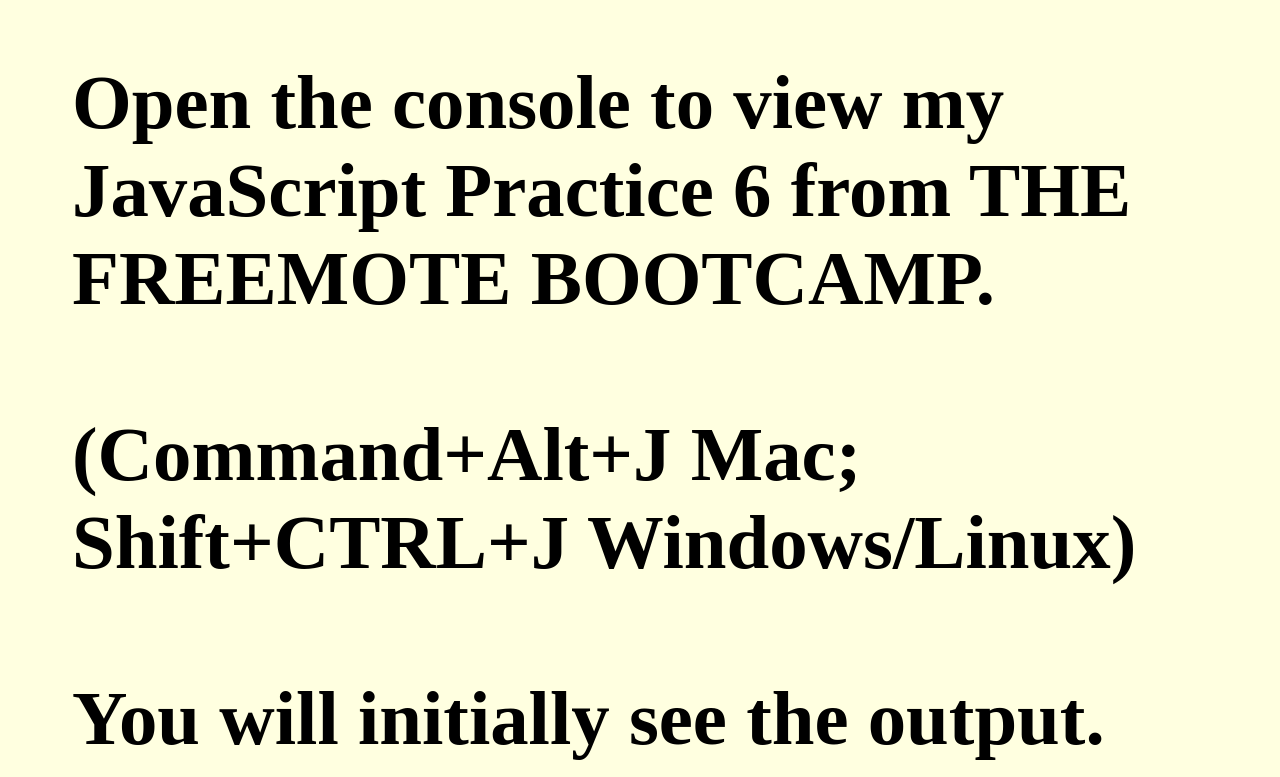
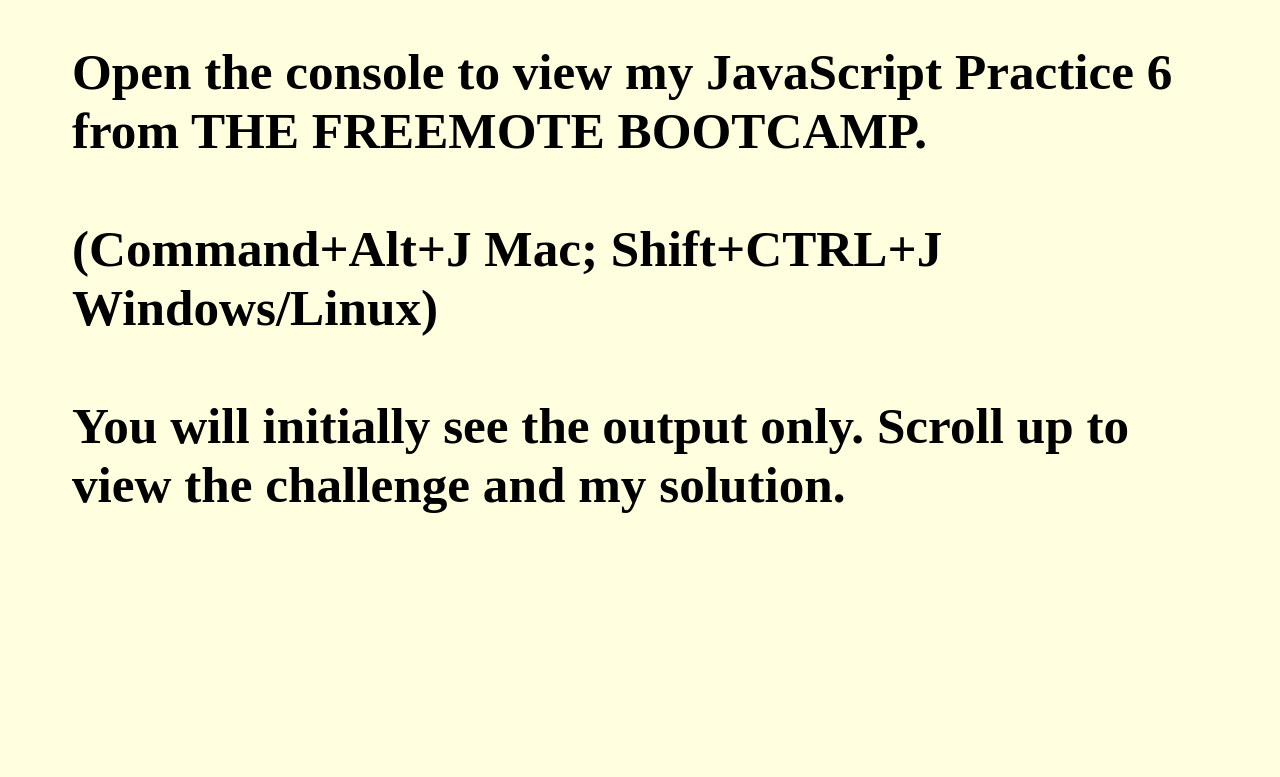
Before and after one commit to christianpaterson/Freemote-CodePen-Home-JavaScript-Practice-6, a plain HTML site: page index.html in a window 1280 px wide. Shown: the top 777 px of the page. Drawn offline with Linux system fonts and the light colour scheme.

Commit message:
adjust viewer message

```diff
--- a/style.css
+++ b/style.css
@@ -1,7 +1,7 @@
 body {
     background-color: lightyellow;
     padding: 0 5%;
-    font-size: 3vw;
+    font-size: 2vw;
     display: flex;
     justify-content: center;
 }
```
Also changed, not shown: index.html (+1 -1 lines).
